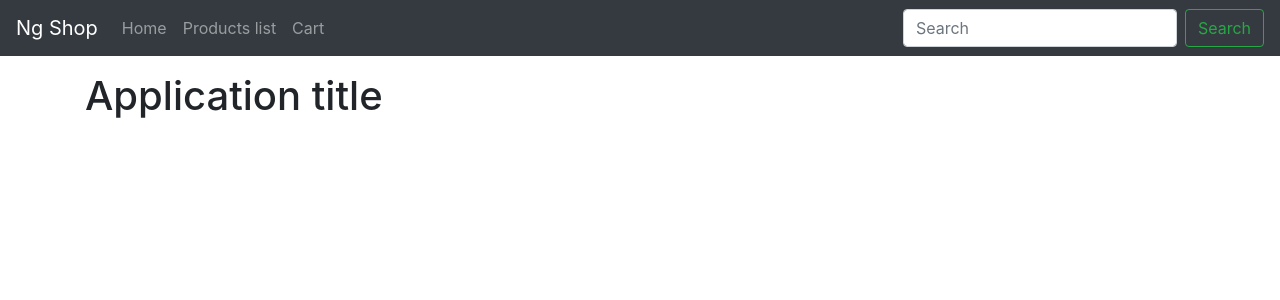
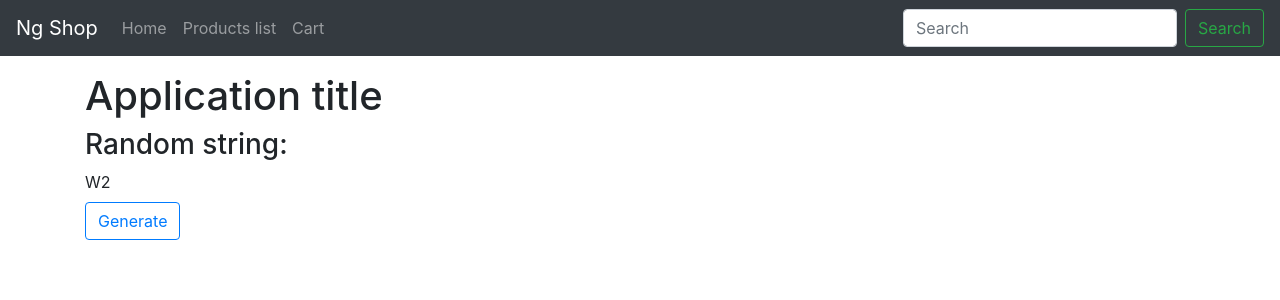
Before and after one commit to VZhyrytskiy/ng-shop, an Angular app: page /about in a window 1280 px wide. Before the commit this address led to /. Shown: the top 300 px of the page. Built offline with nearby package versions, Linux system fonts and the light colour scheme.

Commit message:
Have added usage of random string generator

```diff
--- a/src/app/app-routing.module.ts
+++ b/src/app/app-routing.module.ts
@@ -3,11 +3,13 @@ import { Routes, RouterModule } from '@angular/router';
 import { ProductListComponent } from './products/product-list/product-list.component';
 import { CartComponent } from './cart/cart/cart.component';
 import { BrowserModule } from '@angular/platform-browser';
+import { AboutComponent } from './layout/static-pages/about/about.component';
 
 
 const routes: Routes = [
   { path: 'product-list', component: ProductListComponent, pathMatch:'full' },
   { path: 'cart', component: CartComponent, pathMatch:'full' },
+  { path: 'about', component: AboutComponent, pathMatch:'full' },
   { path: '**', redirectTo: '/'}
 ];
 
--- a/src/app/core/services/generator/generator.service.ts
+++ b/src/app/core/services/generator/generator.service.ts
@@ -25,7 +25,10 @@ export class GeneratorService {
         return result;
      }
 
-     private getRandomNumber(maxValue: number): number {
+     public getRandomNumber(maxValue: number): number {
+        if (maxValue == null || maxValue <= 0) {
+            throw Error('Invalid number passed');
+        }
         return Math.floor(Math.random() * maxValue);
      }
 }
--- a/src/app/layout/layout.module.ts
+++ b/src/app/layout/layout.module.ts
@@ -2,11 +2,12 @@ import { NgModule } from '@angular/core';
 import { CommonModule } from '@angular/common';
 import { HeaderComponent } from './header/header.component';
 import { RouterModule } from '@angular/router';
+import { AboutComponent } from './static-pages/about/about.component';
 
 
 
 @NgModule({
-  declarations: [HeaderComponent],
+  declarations: [HeaderComponent, AboutComponent],
   imports: [
     RouterModule,
     CommonModule
--- /dev/null
+++ b/src/app/layout/static-pages/about/about.component.html
@@ -0,0 +1,7 @@
+<div class="mt-2">
+    <div class="h3">Random string:</div>
+    <div class="mt-2">{{ randomString }}</div>
+    <div class="mt-2">
+        <button (click)="regenerateString()" class="btn btn-outline-primary">Generate</button>
+    </div>
+</div>
--- /dev/null
+++ b/src/app/layout/static-pages/about/about.component.ts
@@ -0,0 +1,25 @@
+import { Component, OnInit, Optional } from '@angular/core';
+import { GeneratorService } from 'src/app/core/services/generator/generator.service';
+
+@Component({
+  selector: 'app-about',
+  templateUrl: './about.component.html',
+  styleUrls: ['./about.component.scss']
+})
+export class AboutComponent implements OnInit {
+
+  public randomString: string = null;
+
+  constructor(
+    @Optional() private readonly _generatorService: GeneratorService
+  ) {
+    this.regenerateString();
+   }
+
+  ngOnInit() {
+  }
+
+  public regenerateString(): void {
+    this.randomString = this._generatorService.makeRandomString(this._generatorService.getRandomNumber(20));
+  }
+}
```
Also changed, not shown: tasks/task_3.md (+1 -1 lines), src/app/layout/static-pages/about/about.component.scss (added), 1 other file (tests, documents, lock files or other folders).
